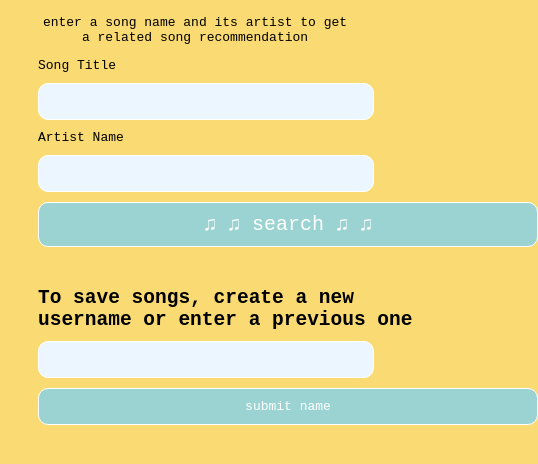
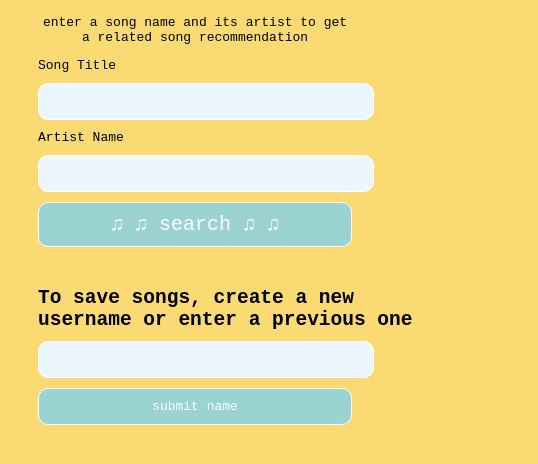
Before and after one commit to alliecaton/jsmusicrandomizer, a plain HTML site: page index.html in a window 390 px wide. Shown: the part 88-552 px from the top of the page, 538 px wide, since content can reach past the window. Drawn offline with Linux system fonts and the light colour scheme.

Commit message:
css updates for narrow screens

```diff
--- a/style.css
+++ b/style.css
@@ -104,7 +104,7 @@ input {
 }
 
 @media screen and (max-width: 600px) {
-  button, input {
+  input, iframe, .submit-button {
     width: 100%;
   }
 }
```
